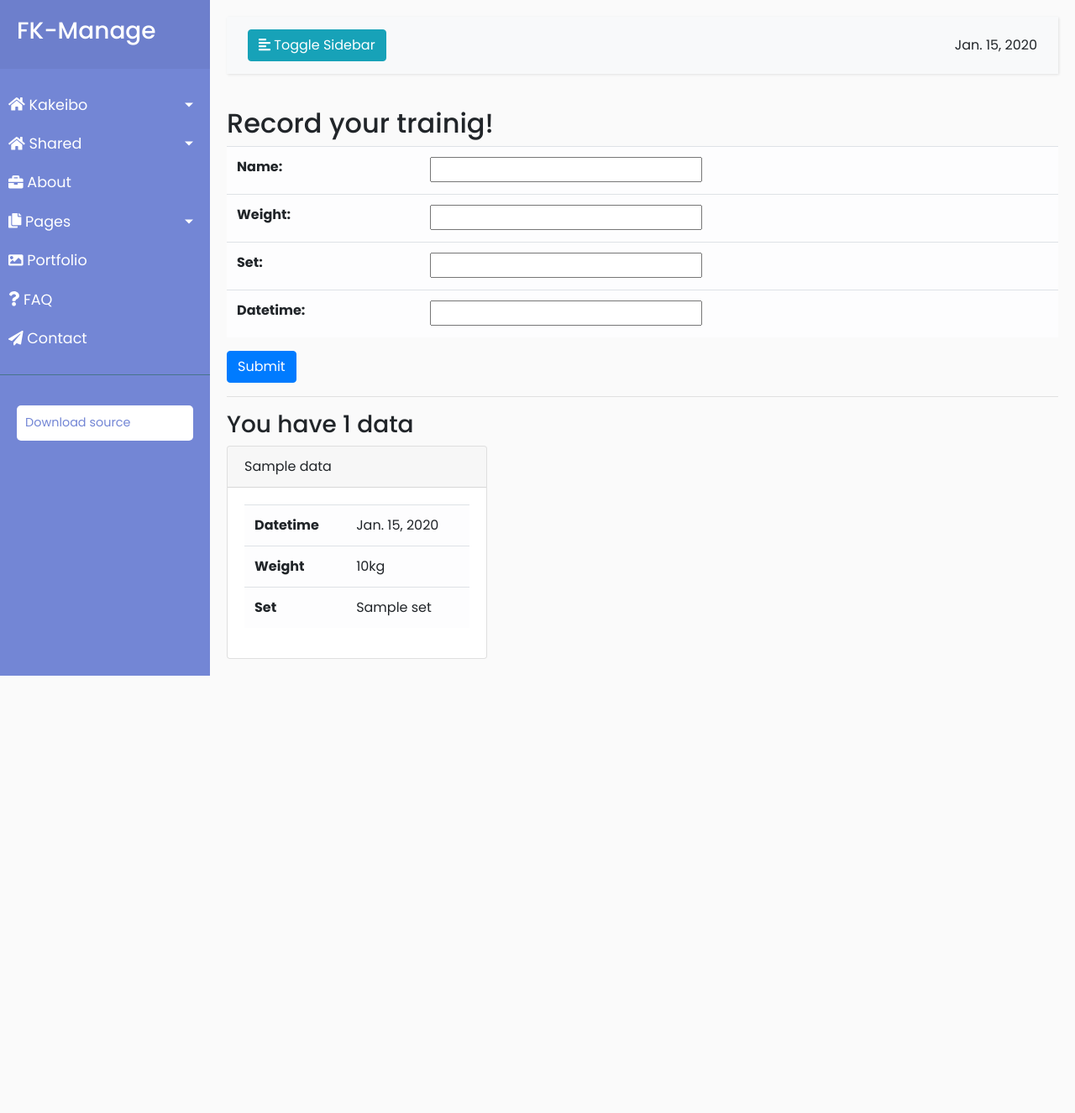
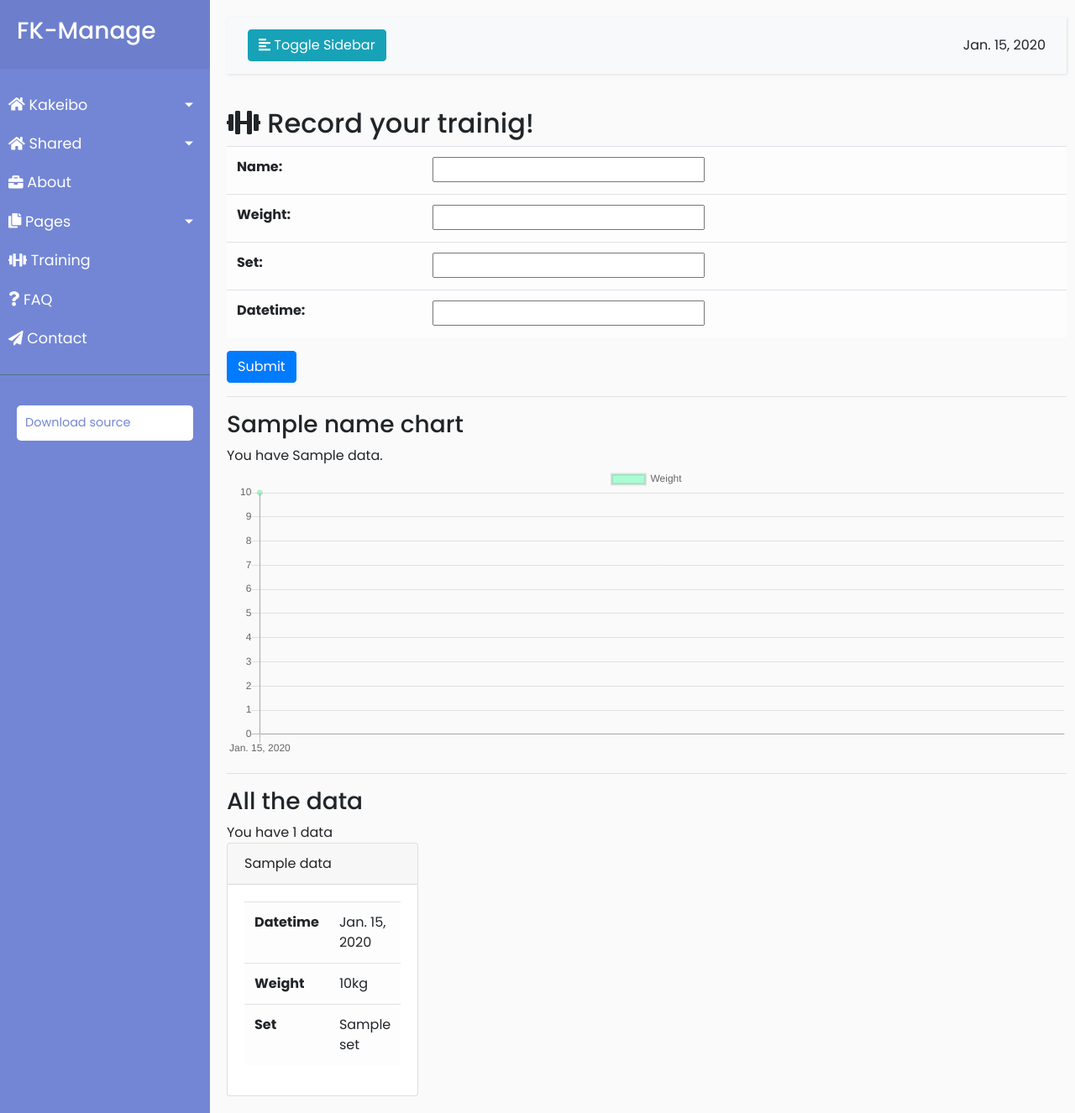
Before and after one commit to takashifuruya0/gae_django_python3, a Django app: template ra/templates/ra/training.html in a window 1280 px wide. Shown: the whole page at 84% size. Before the commit the page ends 805 px from the top, so only its background shows below. Run offline with Django 3.2, Linux system fonts and the light colour scheme; tables that the repository leaves empty hold one stand-in row (values such as "Sample post"); the template is opened without the code that fills it: values that come from a table or form of the project are taken from there, most other values are stand-ins (such as "Sample title", 1, 10 or a date in 2020); some libraries are stand-ins or nearby versions.

Commit message:
いろいろ修正

```diff
--- a/ra/templates/base.html
+++ b/ra/templates/base.html
@@ -13,6 +13,8 @@
     <!-- Font Awesome JS -->
     <script defer src="https://use.fontawesome.com/releases/v5.0.13/js/solid.js" integrity="sha384-tzzSw1/Vo+0N5UhStP3bvwWPq+uvzCMfrN1fEFe+xBmv1C/AtVX5K0uZtmcHitFZ" crossorigin="anonymous"></script>
     <script defer src="https://use.fontawesome.com/releases/v5.0.13/js/fontawesome.js" integrity="sha384-6OIrr52G08NpOFSZdxxz1xdNSndlD4vdcf/q2myIUVO0VsqaGHJsB0RaBE01VTOY" crossorigin="anonymous"></script>
+    <!--<script defer src="https://use.fontawesome.com/releases/v5.7.2/js/all.js" integrity="sha384-0pzryjIRos8mFBWMzSSZApWtPl/5++eIfzYmTgBBmXYdhvxPc+XcFEk+zJwDgWbP" crossorigin="anonymous"></script>-->
+    <link rel="stylesheet" href="https://use.fontawesome.com/releases/v5.7.2/css/all.css" integrity="sha384-fnmOCqbTlWIlj8LyTjo7mOUStjsKC4pOpQbqyi7RrhN7udi9RwhKkMHpvLbHG9Sr" crossorigin="anonymous">
     <!--chart.js-->
     <script src="https://cdnjs.cloudflare.com/ajax/libs/Chart.js/2.5.0/Chart.bundle.min.js"></script>
     <!--vue-->
@@ -45,7 +47,7 @@
                     </a>
                     <ul class="collapse list-unstyled" id="kakeiboSubmenu">
                         <li>
-                            <a href="{% url 'ra:training' %}">Training</a>
+                            <a href="#">Home 1</a>
                         </li>
                         <li>
                             <a href="#">Home 2</a>
@@ -94,9 +96,8 @@
                     </ul>
                 </li>
                 <li>
-                    <a href="#">
-                        <i class="fas fa-image"></i>
-                        Portfolio
+                    <a href="{% url 'ra:training' %}">
+                        <i class="fas fa-dumbbell"></i> Training
                     </a>
                 </li>
                 <li>
--- a/ra/templates/ra/main.html
+++ b/ra/templates/ra/main.html
@@ -216,4 +216,5 @@
     })
 </script>
 
+
 {% endblock %}
--- a/ra/templates/ra/training.html
+++ b/ra/templates/ra/training.html
@@ -6,13 +6,13 @@
 {% block body %}
 <div class="row">
   <div class="col-12">
-      <h2>Record your trainig!</h2>
+    <h2><i class="fas fa-dumbbell"></i> Record your trainig!</h2>
   </div>
   <div class="col-12">
     <form method="POST">
     {% csrf_token %}
     <table class="table table-light">
-        {{ form }}
+      {{ form }}
     </table>
     <button type="submit" class="btn btn-primary">Submit</button>
   </div>
@@ -21,10 +21,20 @@
 <hr>
 <div class="row">
   <div class="col-12">
-    <h3>You have {{ length }} data</h3>
+    <h3>{{name_chart}}</h3>
+    You have {{length_chart}} data.
+    <canvas id="chart"></canvas>
+  </div>
+</div>
+
+<hr>
+<div class="row">
+  <div class="col-12">
+    <h3>All the data</h3>
+    You have {{ length }} data
   </div>
   {% for d in data %}
-  <div class="col-12 col-sm-6 col-md-4">
+  <div class="col-6 col-sm-4 col-md-3">
     <div class="card">
       <div class="card-header">
         <a href="?name={{d.name}}">{{d.name}}</a>
@@ -52,4 +62,38 @@
 {% endblock %}
 
 {% block script %}
+<script>
+var lineChartData = {
+  labels : [{%for dc in data_chart%} "{{dc.datetime|date}}", {%endfor%}].reverse(),
+  datasets : [
+    {
+      label: "Weight",
+      data: [{%for dc in data_chart%} {{dc.weight}}, {%endfor%}].reverse(),
+      backgroundColor: "rgba(53,255,151,0.4)",
+      // fill: false,
+    },
+  ]
+}
+var options = {
+  responsive: true,
+  scales: {
+    yAxes: [{ticks: {beginAtZero: true, min: 0,}}]
+  }
+}
+var ctx = document.getElementById("chart").getContext("2d");
+if (window.innerWidth > 768) {
+    ctx.canvas.width = 1000;
+    ctx.canvas.height = 350;
+  }else{
+    ctx.canvas.width = 450;
+    ctx.canvas.height = 450;
+  }
+var myChart = new Chart(ctx, {
+    type: "line",
+    data: lineChartData,
+    options: options,
+    // 下記を追加すると線がまっすぐになります
+    /* bezierCurve: false */
+});
+</script>
 {% endblock %}
```
Also changed, not shown: index.yaml (added, +7 -0 lines), ra/views.py (+22 -6 lines).
